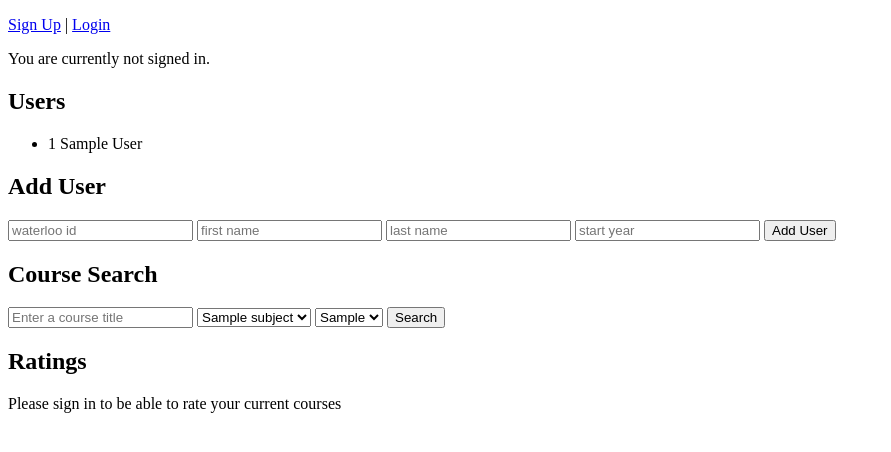
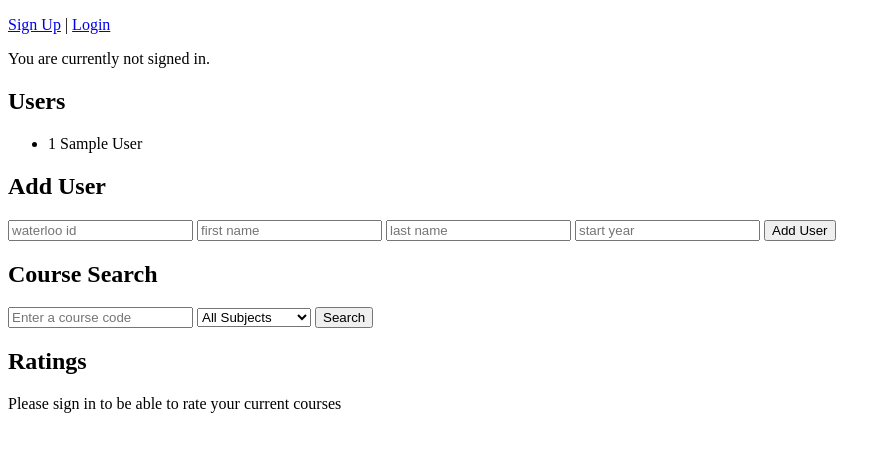
Before and after one commit to s49ghosh/UW-Trailblazer, a Flask app: page / in a window 1280 px wide. Shown: the top 452 px of the page, without its empty margins (0-891 px from the left). Run offline with Flask 2, Linux system fonts and the light colour scheme; tables that the repository leaves empty hold one stand-in row (values such as "Sample post"); some libraries are stand-ins or nearby versions.

Commit message:
fixed course search
- search by course code or subject or both
- forces user to sign in before adding courses to taken courses or planned courses

```diff
--- a/app.py
+++ b/app.py
@@ -126,26 +126,45 @@ def add_user():
 def search():
     query = request.form.get('query')
     subject = request.form.get('subjectfilter')
-    #print(query)
-    print(subject)
+
+    cur = mysql.connection.cursor()
+    cur.execute("SELECT * FROM Subjects")
+    subjectdropdown = cur.fetchall()
+    courses ={}
+
     if query:
-        cur = mysql.connection.cursor()
-        cur.execute("SELECT * FROM Courses WHERE course_code LIKE %s", ('%' + query + '%',))
-        courses = cur.fetchall()
-        cur.execute("SELECT * FROM Subjects")
-        subjectdropdown = cur.fetchall()
-        cur.execute("SELECT * FROM Terms")
-        termdropdown = cur.fetchall()
+        if subject == 'All': # There is a query and no subject filter
+            cur.execute("SELECT * FROM Courses WHERE course_code LIKE %s", ('%' + query + '%',))
+            courses = cur.fetchall()
+
+        else: # There is a query and subject filter
+            cur.execute("SELECT * FROM Courses WHERE course_code LIKE %s AND subject_code LIKE %s", ('%' + query + '%', '%' + subject + '%',))
+            courses = cur.fetchall()
         cur.close()
-        return render_template('search.html', courses=courses, query=query, subjectDropdown = subjectdropdown, termDropdown = termdropdown)
+        return render_template('search.html', courses=courses, subject=subject, query=query, subjectDropdown = subjectdropdown)
     else:
-        return render_template('search.html', message='Please enter a search query.')
+
+        if subject != 'All': # There is no query and a subject filer
+            cur.execute("SELECT * FROM Courses WHERE subject_code LIKE %s", ('%' + subject + '%',))
+            courses = cur.fetchall()
+            cur.close()
+
+        elif subject == 'All': # There is no query and no subject filter
+            return render_template('search.html', message = 'Please specifiy search more.' , subject = subject, query=query, subjectDropdown = subjectdropdown)
+        return render_template('search.html', courses=courses, subject=subject, query=query, subjectDropdown = subjectdropdown)
 
 
 @app.route('/add_course', methods=['POST'])
 def add_course():
     course_code = request.form.get('course_code')
-    userid = request.form.get('uid')
+
+    #userid = request.form.get('uid')
+    userid = 0
+    if 'username' in session:
+        userid = session['username']
+    else:
+        html_code = '<!DOCTYPE html><html><head><title>Sign In</title></head><body><h3>Please sign in to add courses</h3><button onclick="location.href=\'/login\'">Sign In</button></body></html>'
+        return html_code
     value = request.form.get('action')
     if course_code:
         if value == 'Planned':
--- a/templates/index.html
+++ b/templates/index.html
@@ -31,15 +31,11 @@
 
     <h2>Course Search</h2>
     <form method="POST" action="{{ url_for('search') }}">
-        <input type="text" name="query" placeholder="Enter a course title">
+        <input type="text" name="query" placeholder="Enter a course code">
         <select name="subjectfilter">
+                <option value="All" selected> All Subjects </option>
             {% for subject in subjectDropdown %}
-                <option value="{{ option }}">{{ subject.subject_name }}</option>
-            {% endfor %}
-        </select>
-        <select name="termfilter">
-            {% for term in termDropdown %}
-                <option value="{{ option }}">{{ term.term_season }}</option>
+                <option value="{{ subject.subject_code }}">{{ subject.subject_name }}</option>
             {% endfor %}
         </select>
         <button type="submit">Search</button>
```
Also changed, not shown: templates/search.html (+10 -8 lines).
